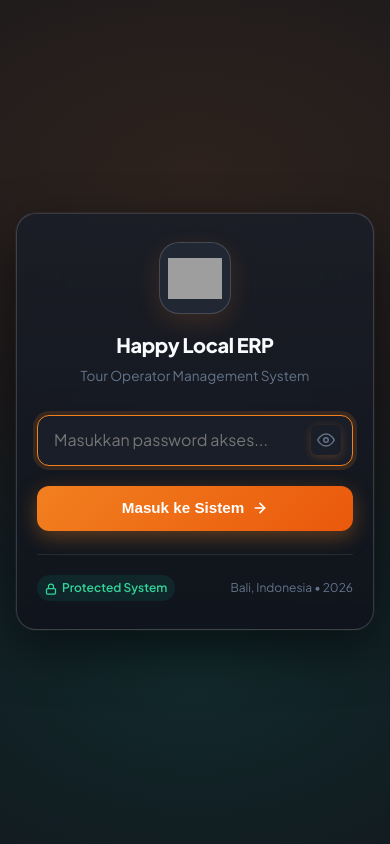
After one commit to pakmade77/happylocal, a Flask app: page /login in a window 390 px wide. The commit adds this page. Run offline with Flask 3, Linux system fonts and the light colour scheme; grey boxes are pictures that could not be loaded.

Commit message:
Add password-only login lockscreen, session authentication, and mobile responsive drawer

```diff
--- /dev/null
+++ b/templates/login.html
@@ -0,0 +1,248 @@
+<!doctype html>
+<html lang="en">
+<head>
+  <meta charset="utf-8">
+  <meta name="viewport" content="width=device-width, initial-scale=1, maximum-scale=1, user-scalable=0">
+  <title>Login Access — Happy Local Adventure ERP</title>
+  <link rel="icon" type="image/png" href="{{ logo_data_uri or url_for('static', filename='logo.png') }}">
+  <link rel="stylesheet" href="{{ url_for('static', filename='css/style.css') }}?v=4">
+  <style>
+    .auth-viewport {
+      min-height: 100vh;
+      display: flex;
+      align-items: center;
+      justify-content: center;
+      padding: 24px 16px;
+      background:
+        radial-gradient(1000px 600px at 50% 20%, rgba(242, 128, 31, 0.12), transparent 70%),
+        radial-gradient(800px 500px at 50% 80%, rgba(12, 163, 135, 0.14), transparent 60%),
+        var(--page);
+    }
+    .auth-card {
+      width: 100%;
+      max-width: 420px;
+      background: linear-gradient(180deg, rgba(26, 30, 40, 0.85) 0%, rgba(16, 20, 28, 0.95) 100%);
+      backdrop-filter: blur(24px);
+      -webkit-backdrop-filter: blur(24px);
+      border: 1px solid var(--border-strong);
+      border-radius: 24px;
+      padding: 36px 32px;
+      box-shadow: 0 20px 50px rgba(0, 0, 0, 0.5), 0 0 0 1px rgba(255, 255, 255, 0.05);
+      text-align: center;
+      animation: authCardIn 0.35s cubic-bezier(0.16, 1, 0.3, 1);
+    }
+    @keyframes authCardIn {
+      from { opacity: 0; transform: translateY(16px) scale(0.98); }
+      to { opacity: 1; transform: translateY(0) scale(1); }
+    }
+    .auth-logo {
+      width: 72px;
+      height: 72px;
+      margin: 0 auto 16px;
+      border-radius: 20px;
+      background: var(--surface-2);
+      padding: 8px;
+      border: 1px solid var(--border-strong);
+      box-shadow: 0 8px 24px rgba(242, 128, 31, 0.15);
+      display: flex;
+      align-items: center;
+      justify-content: center;
+    }
+    .auth-logo img {
+      width: 100%;
+      height: 100%;
+      object-fit: contain;
+    }
+    .auth-title {
+      font-size: 1.4rem;
+      font-weight: 800;
+      color: var(--ink);
+      margin: 0 0 6px;
+      letter-spacing: -0.02em;
+    }
+    .auth-subtitle {
+      font-size: 0.85rem;
+      color: var(--ink-muted);
+      margin: 0 0 28px;
+    }
+    .pwd-wrapper {
+      position: relative;
+      margin-bottom: 20px;
+      text-align: left;
+    }
+    .pwd-input {
+      width: 100%;
+      padding: 14px 46px 14px 16px;
+      background: var(--surface-2);
+      border: 1.5px solid var(--border);
+      border-radius: 12px;
+      color: var(--ink);
+      font-size: 1rem;
+      font-family: inherit;
+      outline: none;
+      transition: all 0.2s ease;
+    }
+    .pwd-input:focus {
+      border-color: var(--accent);
+      background: var(--surface);
+      box-shadow: 0 0 0 4px rgba(242, 128, 31, 0.15);
+    }
+    .pwd-toggle-btn {
+      position: absolute;
+      right: 12px;
+      top: 50%;
+      transform: translateY(-50%);
+      background: transparent;
+      border: none;
+      color: var(--ink-muted);
+      cursor: pointer;
+      padding: 6px;
+      display: flex;
+      align-items: center;
+      justify-content: center;
+      border-radius: 6px;
+      transition: color 0.15s ease;
+    }
+    .pwd-toggle-btn:hover {
+      color: var(--ink);
+    }
+    .auth-submit-btn {
+      width: 100%;
+      padding: 14px 20px;
+      background: linear-gradient(135deg, var(--accent) 0%, var(--accent-2) 100%);
+      color: #ffffff;
+      border: none;
+      border-radius: 12px;
+      font-size: 0.95rem;
+      font-weight: 700;
+      cursor: pointer;
+      display: flex;
+      align-items: center;
+      justify-content: center;
+      gap: 8px;
+      box-shadow: 0 6px 20px rgba(242, 128, 31, 0.35);
+      transition: all 0.2s cubic-bezier(0.4, 0, 0.2, 1);
+    }
+    .auth-submit-btn:hover {
+      transform: translateY(-1px);
+      box-shadow: 0 8px 24px rgba(242, 128, 31, 0.45);
+      filter: brightness(1.05);
+    }
+    .auth-submit-btn:active {
+      transform: translateY(0);
+    }
+    .auth-error {
+      background: rgba(239, 68, 68, 0.12);
+      border: 1px solid rgba(239, 68, 68, 0.3);
+      color: #f87171;
+      padding: 10px 14px;
+      border-radius: 10px;
+      font-size: 0.85rem;
+      font-weight: 600;
+      margin-bottom: 20px;
+      display: flex;
+      align-items: center;
+      gap: 8px;
+      text-align: left;
+      animation: shake 0.3s ease-in-out;
+    }
+    @keyframes shake {
+      0%, 100% { transform: translateX(0); }
+      20%, 60% { transform: translateX(-4px); }
+      40%, 80% { transform: translateX(4px); }
+    }
+    .auth-footer {
+      margin-top: 24px;
+      padding-top: 20px;
+      border-top: 1px solid var(--border);
+      display: flex;
+      align-items: center;
+      justify-content: space-between;
+      font-size: 0.75rem;
+      color: var(--ink-muted);
+    }
+    .auth-badge {
+      display: inline-flex;
+      align-items: center;
+      gap: 5px;
+      background: rgba(12, 163, 135, 0.12);
+      color: #34d399;
+      padding: 4px 8px;
+      border-radius: 999px;
+      font-weight: 600;
+    }
+    @media (max-width: 480px) {
+      .auth-card {
+        padding: 28px 20px;
+        border-radius: 20px;
+      }
+      .auth-title { font-size: 1.25rem; }
+    }
+  </style>
+</head>
+<body>
+  <div class="auth-viewport">
+    <div class="auth-card">
+      <div class="auth-logo">
+        <img src="{{ logo_data_uri or url_for('static', filename='logo.png') }}" alt="Logo">
+      </div>
+
+      <h1 class="auth-title">Happy Local ERP</h1>
+      <p class="auth-subtitle">Tour Operator Management System</p>
+
+      {% if error %}
+        <div class="auth-error">
+          <svg width="16" height="16" viewBox="0 0 24 24" fill="none" stroke="currentColor" stroke-width="2"><circle cx="12" cy="12" r="10"/><line x1="12" y1="8" x2="12" y2="12"/><line x1="12" y1="16" x2="12.01" y2="16"/></svg>
+          <span>{{ error }}</span>
+        </div>
+      {% endif %}
+
+      <form method="POST" autocomplete="off">
+        <div class="pwd-wrapper">
+          <input
+            type="password"
+            name="password"
+            id="login-password"
+            class="pwd-input"
+            placeholder="Masukkan password akses..."
+            required
+            autofocus
+          >
+          <button type="button" class="pwd-toggle-btn" onclick="togglePasswordVisibility()" title="Lihat / Sembunyikan Password">
+            <svg id="eye-icon" width="18" height="18" viewBox="0 0 24 24" fill="none" stroke="currentColor" stroke-width="2" stroke-linecap="round" stroke-linejoin="round">
+              <path d="M1 12s4-8 11-8 11 8 11 8-4 8-11 8-11-8-11-8z"/><circle cx="12" cy="12" r="3"/>
+            </svg>
+          </button>
+        </div>
+
+        <button type="submit" class="auth-submit-btn">
+          <span>Masuk ke Sistem</span>
+          <svg width="16" height="16" viewBox="0 0 24 24" fill="none" stroke="currentColor" stroke-width="2.5" stroke-linecap="round" stroke-linejoin="round"><line x1="5" y1="12" x2="19" y2="12"/><polyline points="12 5 19 12 12 19"/></svg>
+        </button>
+      </form>
+
+      <div class="auth-footer">
+        <span class="auth-badge">
+          <svg width="12" height="12" viewBox="0 0 24 24" fill="none" stroke="currentColor" stroke-width="2.5"><rect x="3" y="11" width="18" height="11" rx="2" ry="2"/><path d="M7 11V7a5 5 0 0 1 10 0v4"/></svg>
+          Protected System
+        </span>
+        <span>Bali, Indonesia &bull; 2026</span>
+      </div>
+    </div>
+  </div>
+
+  <script>
+    function togglePasswordVisibility() {
+      const input = document.getElementById('login-password');
+      const icon = document.getElementById('eye-icon');
+      if (input.type === 'password') {
+        input.type = 'text';
+        icon.innerHTML = '<path d="M17.94 17.94A10.07 10.07 0 0 1 12 20c-7 0-11-8-11-8a18.45 18.45 0 0 1 5.06-5.94M9.9 4.24A9.12 9.12 0 0 1 12 4c7 0 11 8 11 8a18.5 18.5 0 0 1-2.16 3.19m-6.72-1.07a3 3 0 1 1-4.24-4.24"/><line x1="1" y1="1" x2="23" y2="23"/>';
+      } else {
+        input.type = 'password';
+        icon.innerHTML = '<path d="M1 12s4-8 11-8 11 8 11 8-4 8-11 8-11-8-11-8z"/><circle cx="12" cy="12" r="3"/>';
+      }
+    }
+  </script>
+</body>
+</html>
--- a/web.py
+++ b/web.py
@@ -10,7 +10,7 @@ import json
 import sqlite3
 from datetime import datetime, timedelta
 from flask import (
-    Flask, render_template, request, redirect, url_for, flash, jsonify
+    Flask, render_template, request, redirect, url_for, flash, jsonify, session
 )
 
 import app as erp
@@ -20,9 +20,43 @@ flask_app = Flask(
     template_folder="templates",
     static_folder="static"
 )
-flask_app.secret_key = "happy-local-adventure-secret-key-2026"
+flask_app.secret_key = "happy-local-adventure-secret-key-2026-auth"
 
+ACCESS_PASSWORD = os.getenv("APP_PASSWORD", "Bara-Kayaraya")
 LOGO_DATA_URI = erp.LOGO_DATA_URI
+
+
+@flask_app.before_request
+def check_auth():
+    # Allow login page and static assets without session
+    if request.endpoint in ("login", "static") or (request.path.startswith("/static/")):
+        return None
+    if not session.get("authenticated"):
+        return redirect(url_for("login", next=request.path))
+
+
+@flask_app.route("/login", methods=["GET", "POST"])
+def login():
+    if session.get("authenticated"):
+        return redirect(url_for("index"))
+    error = None
+    if request.method == "POST":
+        pwd = request.form.get("password", "").strip()
+        if pwd == ACCESS_PASSWORD:
+            session["authenticated"] = True
+            next_url = request.args.get("next") or url_for("index")
+            flash("Welcome! Authentication successful.")
+            return redirect(next_url)
+        else:
+            error = "Password tidak sesuai. Silakan coba lagi."
+    return render_template("login.html", error=error, logo_data_uri=LOGO_DATA_URI)
+
+
+@flask_app.route("/logout")
+def logout():
+    session.pop("authenticated", None)
+    flash("Anda telah berhasil logout.")
+    return redirect(url_for("login"))
 
 
 def get_db():
```
Also changed, not shown: static/css/style.css (+232 -4 lines), static/js/app.js (+14 -0 lines), templates/base.html (+21 -1 lines).
